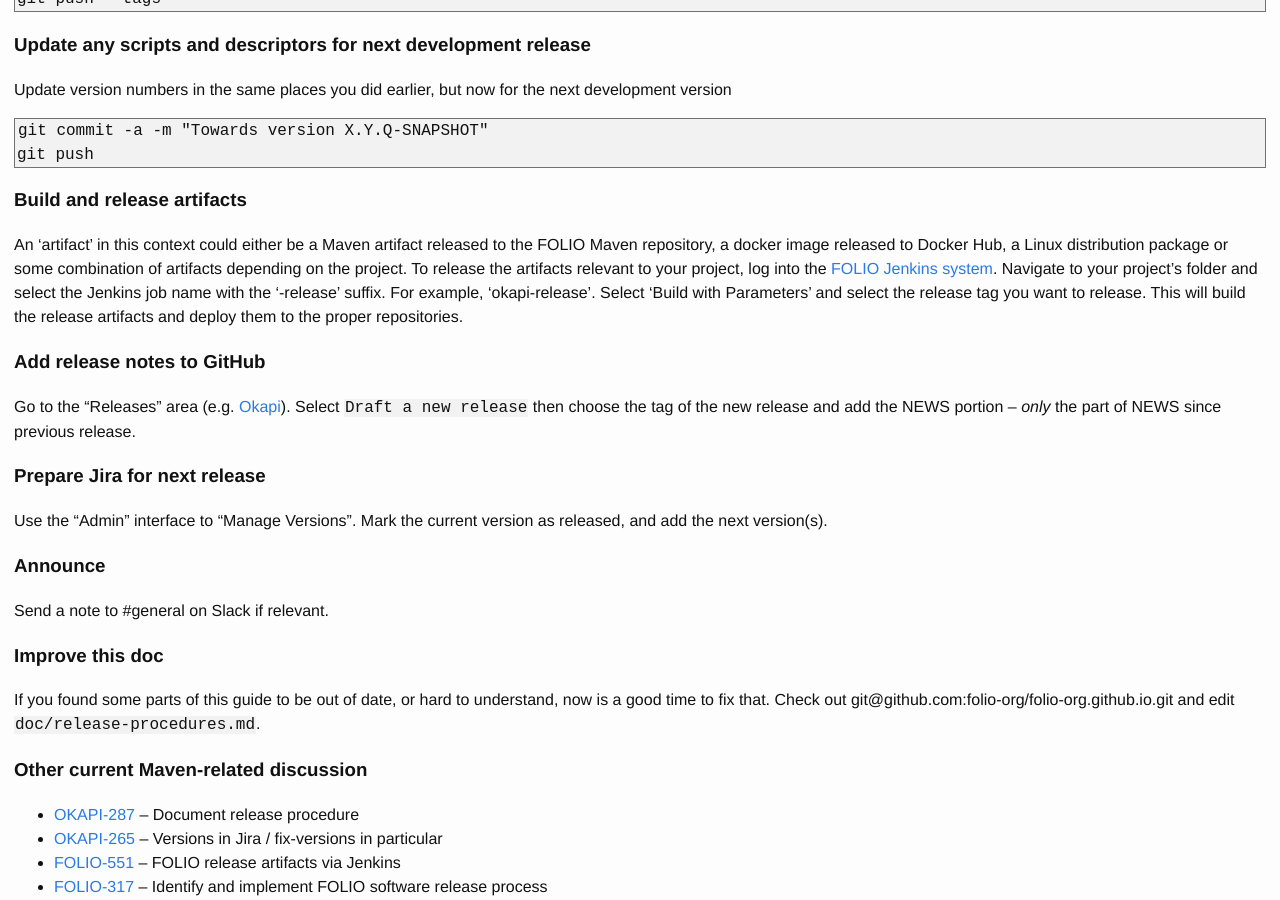
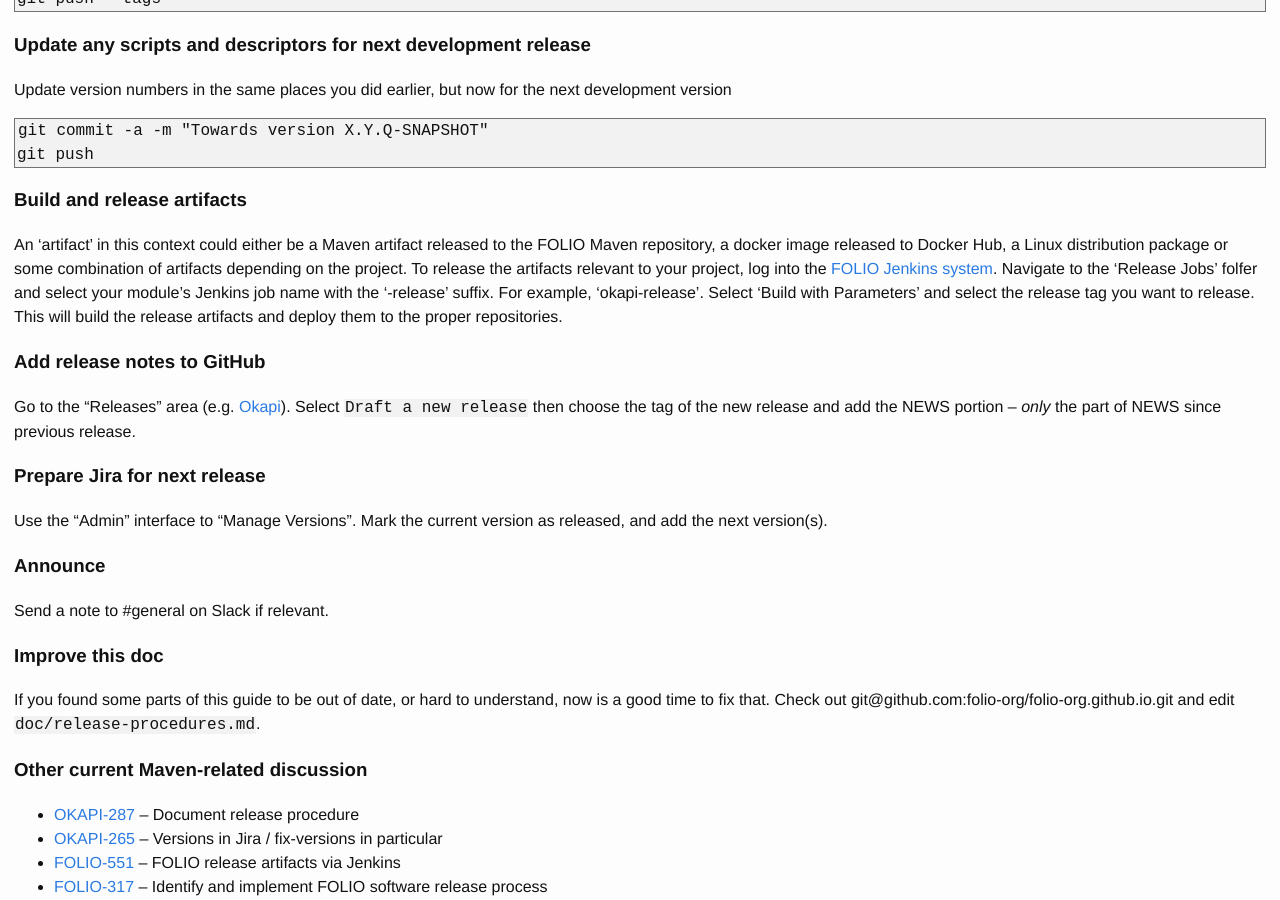
Before and after one commit to folio-org/folio-org.github.io, a Jekyll site: the page built from doc/release-procedures.md, in a window 1280 px wide and 900 px high, scrolled down 2637 px. Built offline with Jekyll 4.4.1, drawn with Linux system fonts in a browser that asks for light colours; nearby versions of some CDN libraries.

Commit message:
Update release-procedures.md
Change location of maven-based release jobs in Jenkins

```diff
--- a/doc/release-procedures.md
+++ b/doc/release-procedures.md
@@ -152,7 +152,7 @@
 Maven repository, a docker image released to Docker Hub, a Linux distribution package
 or some combination of artifacts depending on the project.  To release the artifacts
 relevant to your project, log into the [FOLIO Jenkins system](https://jenkins-aws.indexdata.com).
-Navigate to your project's folder and select the Jenkins job name with the '-release' suffix.
+Navigate to the 'Release Jobs' folfer and select your module's Jenkins job name with the '-release' suffix.
 For example, 'okapi-release'.   Select 'Build with Parameters' and select the release tag you
 want to release.  This will build the release artifacts and deploy them to the proper
 repositories.
```
